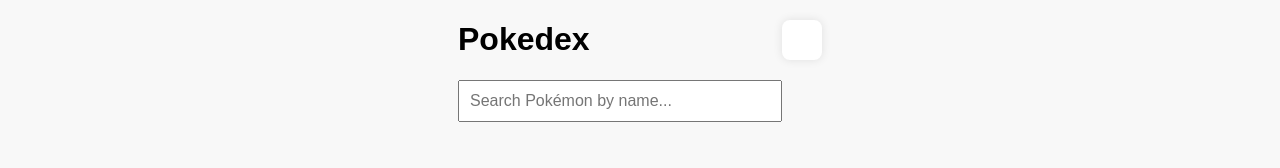
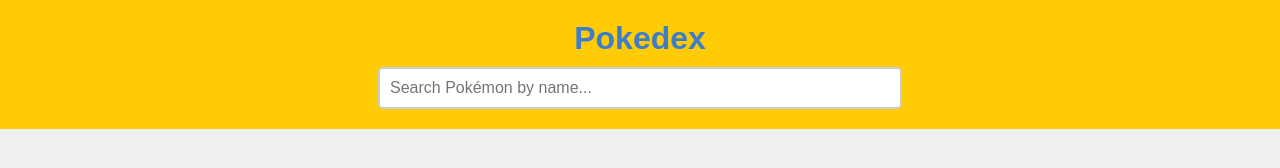
Before and after one commit to artBURRO/a, a plain HTML site: page index.html in a window 1280 px wide. Drawn offline with Linux system fonts and the light colour scheme.

Commit message:
Update style.css

```diff
--- a/style.css
+++ b/style.css
@@ -1,35 +1,43 @@
 body {
     font-family: Arial, sans-serif;
-    background: #f8f8f8;
     margin: 0;
     padding: 0;
-    display: flex;
-    justify-content: center;
-    align-items: flex-start;
-    height: 100vh;
+    background-color: #f0f0f0;
 }
 
-.container {
-    margin-top: 50px;
+header {
+    background-color: #ffcb05;
     text-align: center;
+    padding: 20px;
+}
+
+header h1 {
+    margin: 0;
+    font-size: 2rem;
+    color: #3d7dca;
 }
 
 #search {
-    width: 300px;
     padding: 10px;
-    font-size: 16px;
+    margin-top: 10px;
+    font-size: 1rem;
+    width: 80%;
+    max-width: 500px;
+    border: 2px solid #ccc;
+    border-radius: 5px;
+}
+
+main {
+    padding: 20px;
+    text-align: center;
 }
 
 #pokemon-info {
     margin-top: 20px;
-    padding: 20px;
-    background: white;
-    border-radius: 8px;
-    box-shadow: 0 0 10px rgba(0,0,0,0.1);
-    display: inline-block;
+    font-size: 1.2rem;
 }
 
-img {
-    width: 150px;
-    height: 150px;
+#pokemon-info img {
+    max-width: 150px;
+    margin-top: 10px;
 }
```
